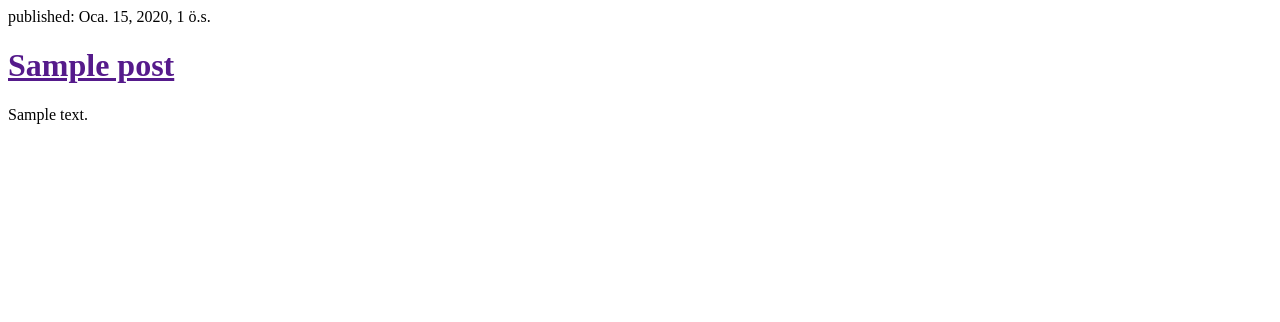
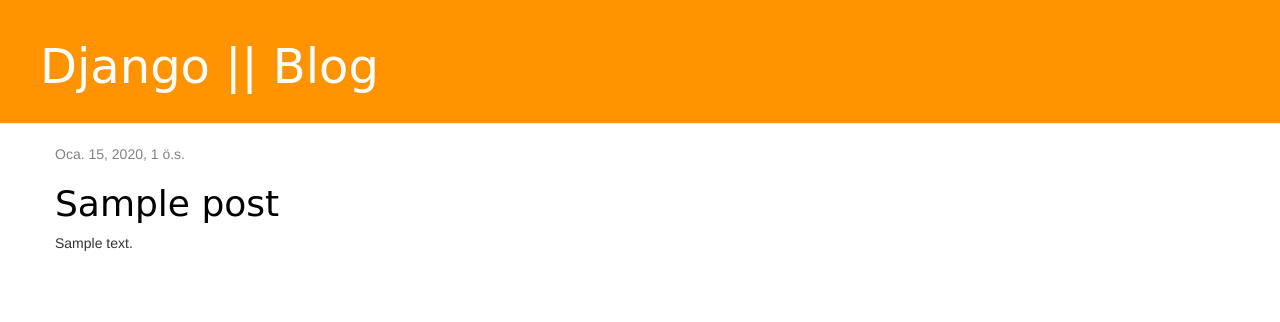
Before and after one commit to maliksari/my-first-blog, a Django app: page / in a window 1280 px wide. Shown: the top 322 px of the page. Run offline with Django 3.2, Linux system fonts and the light colour scheme; tables that the repository leaves empty hold one stand-in row (values such as "Sample post"); some libraries are stand-ins or nearby versions.

Commit message:
Site için CSS ve ayrıntılı blog gönderisi için görünüm ve şablon eklendi.

```diff
--- /dev/null
+++ b/blog/static/css/blog.css
@@ -0,0 +1,46 @@
+.page-header {
+    background-color: #ff9400;
+    margin-top: 0;
+    padding: 20px 20px 20px 40px;
+}
+
+.page-header h1, .page-header h1 a, .page-header h1 a:visited, .page-header h1 a:active {
+    color: #ffffff;
+    font-size: 36pt;
+    text-decoration: none;
+}
+
+.content {
+    margin-left: 40px;
+}
+
+h1, h2, h3, h4 {
+    font-family: 'Lobster', cursive;
+}
+
+.date {
+    color: #828282;
+}
+
+.save {
+    float: right;
+}
+
+.post-form textarea, .post-form input {
+    width: 100%;
+}
+
+.top-menu, .top-menu:hover, .top-menu:visited {
+    color: #ffffff;
+    float: right;
+    font-size: 26pt;
+    margin-right: 20px;
+}
+
+.post {
+    margin-bottom: 70px;
+}
+
+.post h1 a, .post h1 a:visited {
+    color: #000000;
+}
--- /dev/null
+++ b/blog/templates/blog/base.html
@@ -0,0 +1,26 @@
+{% load static %}
+<html lang="en">
+<head>
+    <meta charset="UTF-8">
+    <meta name="viewport" content="width=device-width, initial-scale=1.0">
+   <link rel="stylesheet" href="//maxcdn.bootstrapcdn.com/bootstrap/3.2.0/css/bootstrap.min.css">
+    <link rel="stylesheet" href="//maxcdn.bootstrapcdn.com/bootstrap/3.2.0/css/bootstrap-theme.min.css">
+    <link rel="stylesheet" href="{% static 'css/blog.css' %}">
+    <title>Anasayfa</title>
+</head>
+<body>
+  <div class="page-header">
+        <h1><a href="/">Django || Blog</a></h1>
+    </div>
+    <div class="content container">
+        <div class="row">
+            <div class="col-md-8">
+            {% block content %}
+            {% endblock %}
+            </div>
+        </div>
+    </div>
+
+
+</body>
+</html>
--- a/blog/templates/blog/post_list.html
+++ b/blog/templates/blog/post_list.html
@@ -1,24 +1,13 @@
-<html lang="en">
-<head>
-    <meta charset="UTF-8">
-    <meta name="viewport" content="width=device-width, initial-scale=1.0">
-    <title>Anasayfa</title>
-</head>
-<body>
-   <div>
+{% extends 'blog/base.html' %}
 
-
-
+{% block content %}
     {% for post in posts %}
-        <div>
-            <p>published: {{ post.published_date }}</p>
-            <h1><a href="">{{ post.title }}</a></h1>
+        <div class="post">
+            <div class="date">
+                {{ post.published_date }}
+            </div>
+           <h1><a href="{% url 'post_detail' pk=post.pk %}">{{ post.title }}</a></h1>
             <p>{{ post.text|linebreaksbr }}</p>
         </div>
     {% endfor %}
-
-   </div>
-
-
-</body>
-</html>
+{% endblock %}
--- a/blog/urls.py
+++ b/blog/urls.py
@@ -3,4 +3,6 @@
 
 urlpatterns = [
     path('', views.post_list, name='post_list'),
+    path('post/<int:pk>/', views.post_detail, name='post_detail'),
+
 ]
--- a/blog/views.py
+++ b/blog/views.py
@@ -1,4 +1,5 @@
-from django.shortcuts import render
+from django.shortcuts import render, get_object_or_404
+
 from django.utils import timezone
 from .models import Post
 
@@ -7,3 +8,7 @@
 def post_list(request):
     posts = Post.objects.filter(published_date__lte=timezone.now()).order_by('published_date')
     return render(request, 'blog/post_list.html', {'posts': posts})
+
+def post_detail(request, pk):
+    post = get_object_or_404(Post, pk=pk)
+    return render(request, 'blog/post_detail.html', {'post': post})
```
Also changed, not shown: blog/templates/blog/post_detail.html (added, +13 -0 lines).
